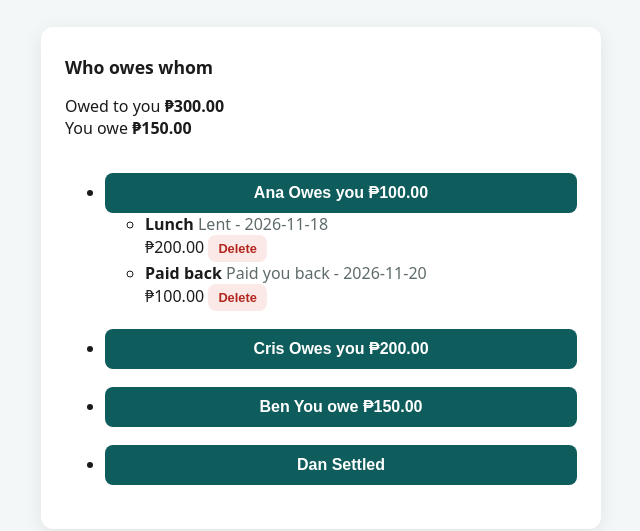
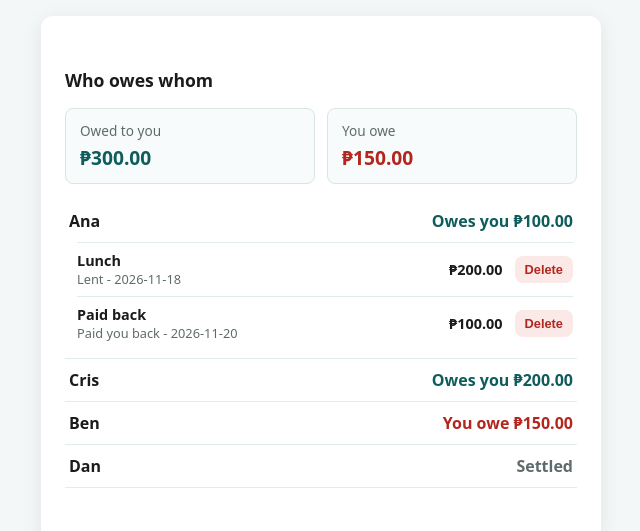
Before and after one commit to leonardmori123-lang/PeraWise-Ai, a plain HTML site: page dev/panel-preview.html in a window 1280 px wide. Shown: the part 122-653 px from the top of the page, without its empty margins (319-959 px from the left). Drawn offline with Linux system fonts and the light colour scheme.

Commit message:
preview css added an design

```diff
--- a/public/css/ledger.css
+++ b/public/css/ledger.css
@@ -1 +1,149 @@
 /* Ledger panel styles */
+
+.ledger {
+  margin: 24px 0;
+}
+
+/* Summary stats: Owed to you / You owe */
+.ledger-summary {
+  display: grid;
+  grid-template-columns: 1fr 1fr;
+  gap: 12px;
+  margin-bottom: 16px;
+}
+
+@media (max-width: 480px) {
+  .ledger-summary {
+    grid-template-columns: 1fr;
+  }
+}
+
+.ledger-stat {
+  padding: 12px 14px;
+  background: #f8fbfb;
+  border: 1px solid #d9e5e5;
+  border-radius: 8px;
+}
+
+.ledger-stat .label {
+  display: block;
+  font-size: 0.85rem;
+  color: var(--muted);
+  margin-bottom: 4px;
+}
+
+.ledger-stat strong {
+  display: block;
+  font-size: 1.2rem;
+  font-weight: 600;
+  color: var(--text);
+}
+
+.ledger-stat.owed-to-you strong {
+  color: var(--accent);
+}
+
+.ledger-stat.you-owe strong {
+  color: var(--error);
+}
+
+.ledger-empty {
+  margin: 12px 0;
+}
+
+/* Friend list */
+.friend-list {
+  list-style: none;
+  margin: 0;
+  padding: 0;
+}
+
+.friend {
+  border-bottom: 1px solid #e3ecec;
+}
+
+.friend-row {
+  display: flex;
+  justify-content: space-between;
+  align-items: center;
+  gap: 12px;
+  width: 100%;
+  margin: 0;
+  padding: 10px 4px;
+  border: 0;
+  border-radius: 6px;
+  background: transparent;
+  color: var(--text);
+  font-family: inherit;
+  font-size: 1rem;
+  text-align: left;
+  cursor: pointer;
+}
+
+.friend-row:hover {
+  background: #f3f7f7;
+}
+
+.friend-row:focus-visible {
+  outline: 2px solid var(--accent);
+  outline-offset: -2px;
+}
+
+.friend-name {
+  font-weight: 600;
+  color: var(--text);
+}
+
+.friend-balance {
+  font-weight: 600;
+  white-space: nowrap;
+}
+
+.friend.positive .friend-balance {
+  color: var(--accent);
+}
+
+.friend.negative .friend-balance {
+  color: var(--error);
+}
+
+.friend.settled .friend-balance {
+  color: var(--muted);
+}
+
+/* Expandable transaction history */
+.history {
+  list-style: none;
+  margin: 0;
+  padding: 0 4px 8px 12px;
+}
+
+.entry {
+  display: flex;
+  align-items: center;
+  gap: 12px;
+  padding: 8px 0;
+  border-top: 1px solid #e3ecec;
+  font-size: 0.9rem;
+}
+
+.entry-info {
+  flex: 1;
+  display: flex;
+  flex-direction: column;
+  min-width: 0;
+  overflow-wrap: anywhere;
+}
+
+.entry-info strong {
+  font-weight: 600;
+}
+
+.entry-info .muted {
+  font-size: 0.8rem;
+}
+
+.entry-amount {
+  font-weight: 600;
+  white-space: nowrap;
+}
```
